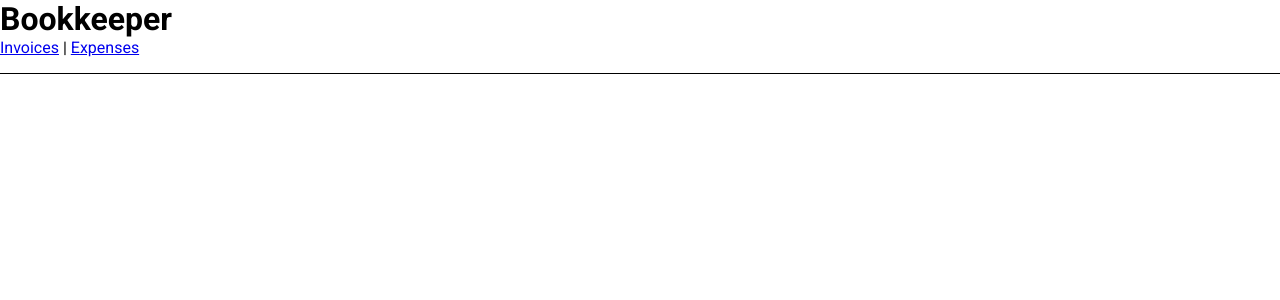
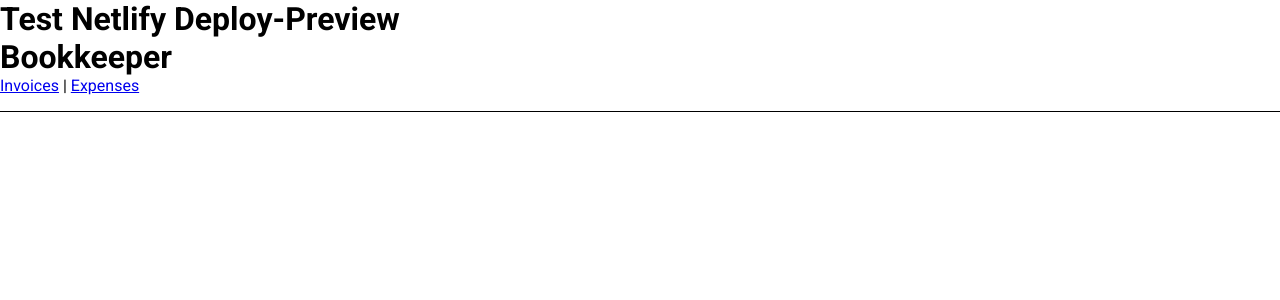
Before and after one commit to Taliss/cra-playground, a React app: page / in a window 1280 px wide. Shown: the top 300 px of the page. Built offline with nearby package versions, Linux system fonts and the light colour scheme.

Commit message:
some random header to check if DP is triggered

```diff
--- a/src/App.tsx
+++ b/src/App.tsx
@@ -4,6 +4,7 @@
 function App() {
   return (
     <div>
+      <h1>Test Netlify Deploy-Preview</h1>
       <h1>Bookkeeper</h1>
       <nav
         style={{
```
